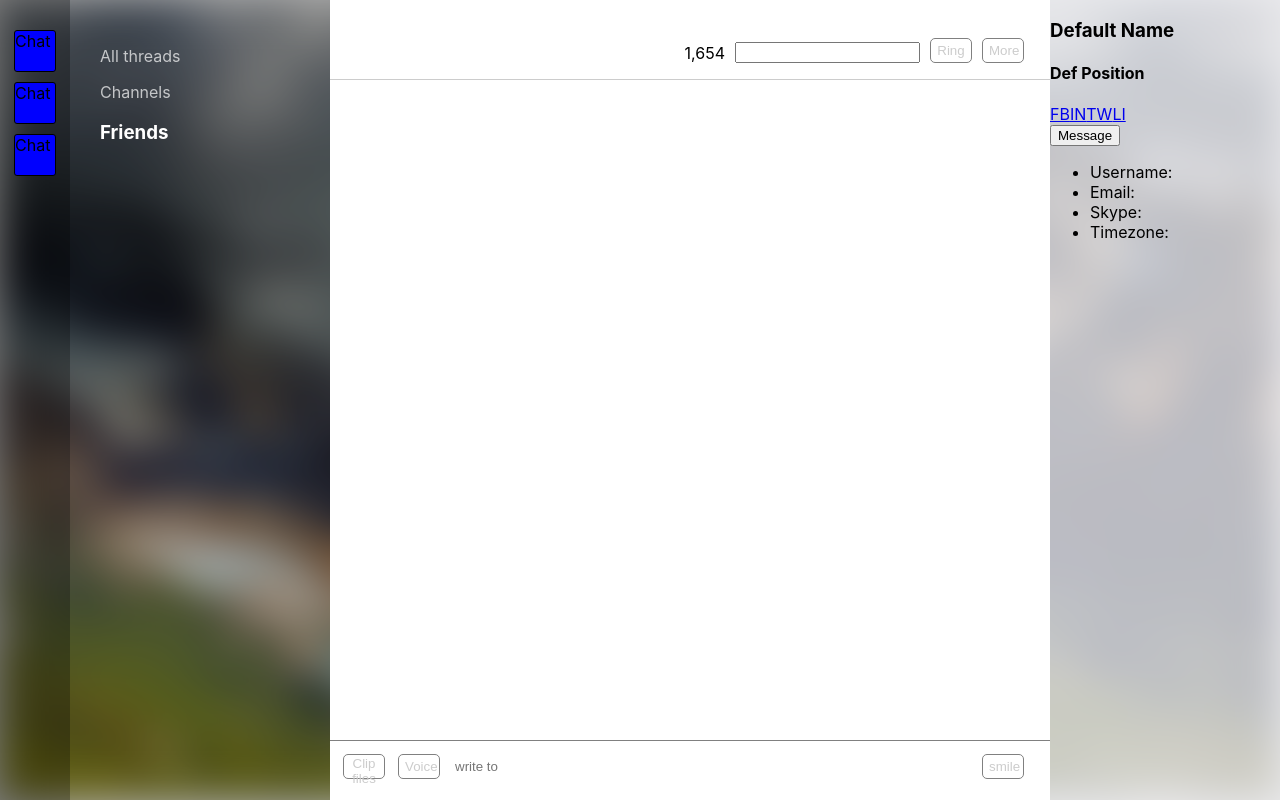
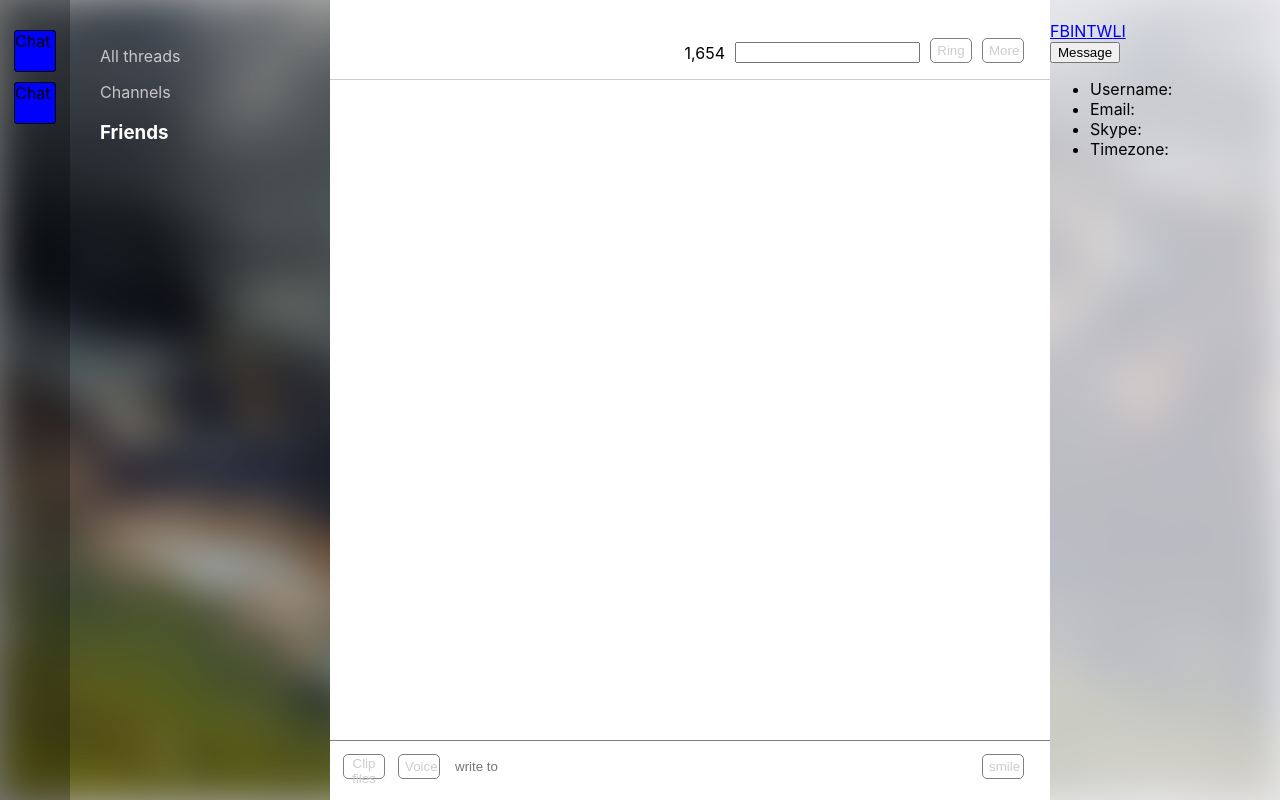
Before and after one commit to Kotaina/Desktop-chat, a React (Create React App) app: page / in a window 1280 px wide. Built offline with nearby package versions, Linux system fonts and the light colour scheme.

Commit message:
new chat plus code fixes, cleans

```diff
--- a/src/App.js
+++ b/src/App.js
@@ -3,7 +3,6 @@ import React from "react";
 import ChatItem from './blocks/chat-item';
 import Current from './blocks/current';
 import Main from './blocks/main'
-import data from "./data/data.json"
 import workChatData from "./data/workChatData.json"
 import Profile from "./blocks/profile"
 
@@ -11,6 +10,7 @@ class App extends React.Component {
 
   state = {
     activeChannel: "",
+    activeProfile: {},
     activeChat: { channels: [], friends: [] },
     chatList: [],
     isChatsLoaded: true
@@ -19,31 +19,16 @@ class App extends React.Component {
   // Необходимо добавить загрузку разных файлов, в каждом из которых будут полные данные обо всём
   onItemClickHandler = async (evt) => {
     let clickedChatId = evt.target.id
-    console.log(clickedChatId)
-    if (clickedChatId === "0") {
-      console.log("init")
-      const importedChoosenChatData = await workChatData
-      let parsedData = importedChoosenChatData
-      console.log(parsedData)
-      this.setState(function () {
-        return { activeChat: parsedData[clickedChatId] }
-      })
-    }
+    const importedChoosenChatData = await workChatData
+    this.setState(function () {
+      return { activeChat: importedChoosenChatData[clickedChatId] }
+    })
+
   }
-
-  // Переключение между чатами
-  // onItemClickHandler(evt) {
-  //   let clikedItemId = evt.target.id
-  //   let fullObject = [...this.state.chatList]
-  //   let currentObject = fullObject[clikedItemId]
-  //   this.setState(function () {
-  //     return { activeChat: currentObject }
-  //   })
-  // }
 
   // Загрузка данных из локального файла
   componentDidMount = async () => {
-    const importedData = await data
+    const importedData = await workChatData
     let newStateData = [...this.state.chatList]
     this.setState(function () {
       newStateData = importedData
@@ -53,7 +38,6 @@ class App extends React.Component {
 
   // Определение текущего канала
   onChannelClickHandler(evt) {
-    console.log(evt.target.textContent)
     let updatingChannel = [...this.state.activeChannel]
     let choosenChannel = evt.target.textContent
     this.setState(function () {
@@ -62,9 +46,16 @@ class App extends React.Component {
     })
   }
 
+  onFriendClickHandler(evt) {
+    let choosenProfileId = evt.target.id
+    let choosenProfile = this.state.activeChat.friends[choosenProfileId]
+    this.setState({
+      activeProfile: choosenProfile
+    })
+  }
+
   render() {
     let viewChat = this.state.activeChat
-    console.log(viewChat.friends)
 
     // Формирование чатов по количеству объектов в state.chatList
     let chats = null;
@@ -80,7 +71,6 @@ class App extends React.Component {
       }
       )
     }
-
     return (
       <div className="main-wrapper">
 
@@ -95,7 +85,9 @@ class App extends React.Component {
             chatName={viewChat.chatName}
             channels={viewChat.channels}
             friends={viewChat.friends}
+
             onChannelClick={(evt) => { this.onChannelClickHandler(evt) }}
+            onFriendClick={(evt) => { this.onFriendClickHandler(evt) }}
           />
         </section>
 
@@ -108,7 +100,9 @@ class App extends React.Component {
 
         <section className="profile">
           <h1 className="visually-hidden">Profile window</h1>
-          <Profile />
+          <Profile
+            activeProfile={this.state.activeProfile}
+          />
         </section>
       </div>
     )
--- a/src/blocks/current.js
+++ b/src/blocks/current.js
@@ -16,10 +16,15 @@ class Current extends React.Component {
         })
 
         let allChatFriends
-        console.log(this.props.friends)
         allChatFriends = this.props.friends.map((friend, index) => {
             return (
-                <li key={index}>{friend.name}</li>
+                <li
+                    id={friend.id}
+                    key={index}
+                    className="friend-items__friend"
+                    onClick={this.props.onFriendClick}>
+                    {friend.name}
+                </li>
             )
         })
 
@@ -32,7 +37,7 @@ class Current extends React.Component {
                     {allChatChannels}
                 </ul>
                 <h3>Friends</h3>
-                <ul>
+                <ul className="current__friend-list friend-items">
                     {allChatFriends}
                 </ul>
             </>
--- a/src/blocks/profile.js
+++ b/src/blocks/profile.js
@@ -3,11 +3,12 @@ import "../css/Profile.scss"
 
 class Profile extends React.Component {
     render() {
+        let currentProfile = this.props.activeProfile
         return (
             <>
                 <section className="profile__photo"></section>
-                <h3 className="profile__name">Default Name</h3>
-                <h4 className="profile__position">Def Position</h4>
+                <h3 className="profile__name">{currentProfile.name}</h3>
+                <h4 className="profile__position">{currentProfile.position}</h4>
                 <section className="profile__links social">
                     <a className=" social__link social__link--fb" href='fb.com'>FB</a>
                     <a className=" social__link social__link--insta" href='instagram.com'>IN</a>
@@ -18,19 +19,19 @@ class Profile extends React.Component {
                 <ul className="profile__more additional">
                     <li className="additional__username">
                         Username:
-                        <span></span>
+                        <span>{currentProfile.username}</span>
                     </li>
                     <li className="additional__email">
                         Email:
-                        <span></span>
+                        <span>{currentProfile.email}</span>
                     </li>
                     <li className="additional__skype">
                         Skype:
-                        <span></span>
+                        <span>{currentProfile.skype}</span>
                     </li>
                     <li className="additional__timezone">
                         Timezone:
-                        <span></span>
+                        <span>{currentProfile.timezone}</span>
                     </li>
                 </ul>
             </>
--- a/src/css/Current.scss
+++ b/src/css/Current.scss
@@ -22,3 +22,7 @@ p {
 .channel-items__item {
     cursor: pointer;
 }
+
+.friend-items__friend {
+    cursor: pointer;
+}
--- a/src/data/workChatData.json
+++ b/src/data/workChatData.json
@@ -1,6 +1,6 @@
 [
     {
-        "id": 1,
+        "id": 0,
         "chatName": "Work",
         "channels": [
             "general",
@@ -12,6 +12,7 @@
         ],
         "friends": [
             {
+                "id": 0,
                 "name": "Orlando Diggs",
                 "position": "Designer",
                 "username": "@O_Diggs",
@@ -20,6 +21,7 @@
                 "timezone": "undef"
             },
             {
+                "id": 1,
                 "name": "Carmen Velasco",
                 "position": "Manager",
                 "username": "@Velasco",
@@ -28,6 +30,7 @@
                 "timezone": "undef"
             },
             {
+                "id": 2,
                 "name": "Marie Jensen",
                 "position": "HR",
                 "username": "@Marie_Jensen",
@@ -36,6 +39,7 @@
                 "timezone": "undef"
             },
             {
+                "id": 3,
                 "name": "Alex Lee",
                 "position": "Team Lead",
                 "username": "@Alex_Lee",
@@ -44,6 +48,7 @@
                 "timezone": "undef"
             },
             {
+                "id": 4,
                 "name": "Leo Gill",
                 "position": "Manager",
                 "username": "@Leo",
@@ -52,6 +57,7 @@
                 "timezone": "undef"
             },
             {
+                "id": 5,
                 "name": "Britney Cooper",
                 "position": "Intern",
                 "username": "@Cooper",
@@ -60,5 +66,54 @@
                 "timezone": "undef"
             }
         ]
+    },
+    {
+        "id": 1,
+        "chatName": "Fitness",
+        "channels": [
+            "instructors",
+            "support",
+            "zones",
+            "coaches",
+            "stuff"
+        ],
+        "friends": [
+            {
+                "id": 0,
+                "name": "Susan Tail",
+                "position": "instructor",
+                "username": "@Tail_s",
+                "email": "ssusan_@workout.com",
+                "skype": "Sauan_Tail",
+                "timezone": "undef"
+            },
+            {
+                "id": 1,
+                "name": "Margareth Wok",
+                "position": "House manager",
+                "username": "@margWok",
+                "email": "wok-m@workout.com",
+                "skype": "Wok_Margareth",
+                "timezone": "undef"
+            },
+            {
+                "id": 2,
+                "name": "Greg Daniels",
+                "position": "co-worker",
+                "username": "@Gregg",
+                "email": "G.Daniels@workout.com",
+                "skype": "Daniels.G",
+                "timezone": "undef"
+            },
+            {
+                "id": 3,
+                "name": "Mike Judge",
+                "position": "co-worker",
+                "username": "@Mikky",
+                "email": "mike.Judge@workout.com",
+                "skype": "j.udgeMike",
+                "timezone": "undef"
+            }
+        ]
     }
 ]
```
